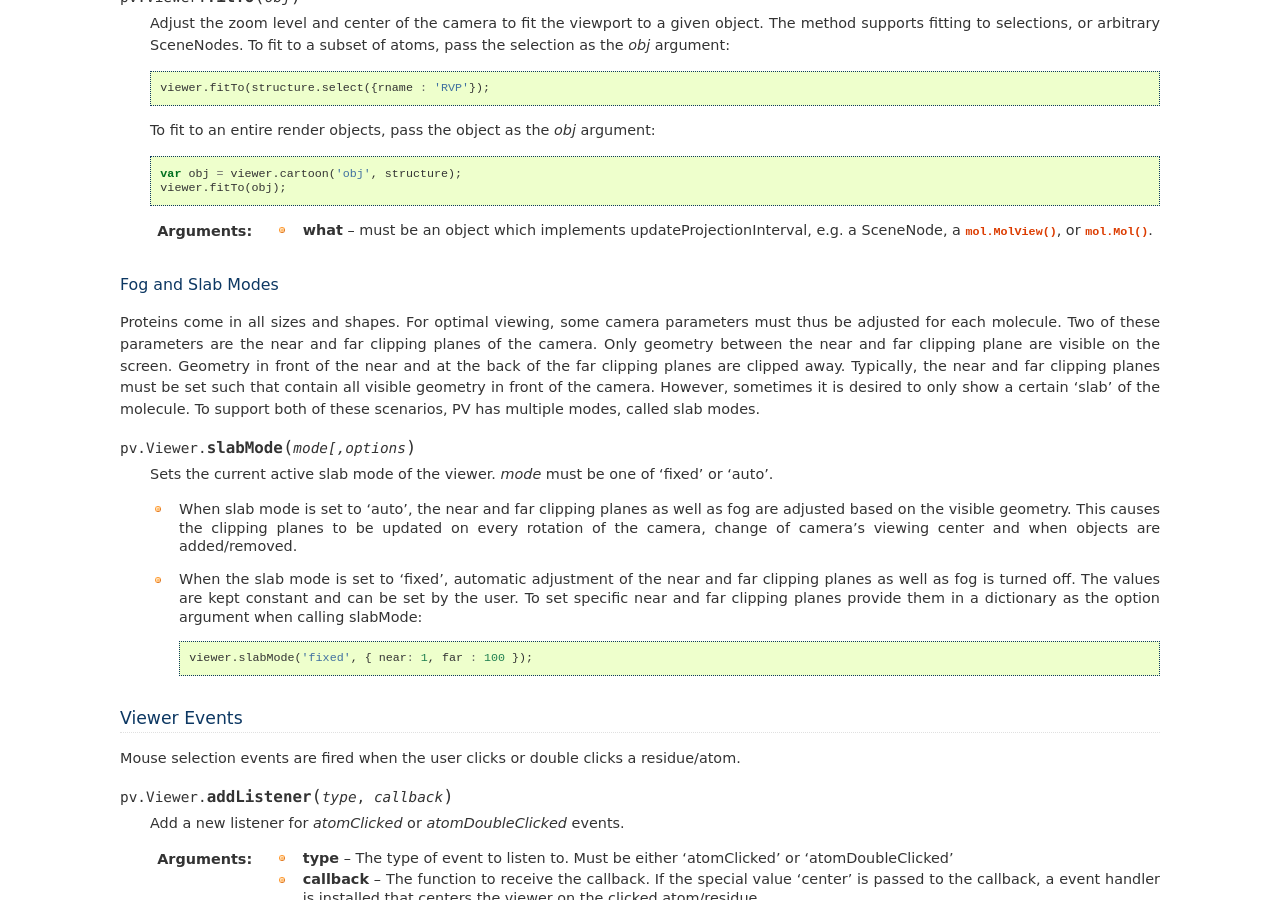
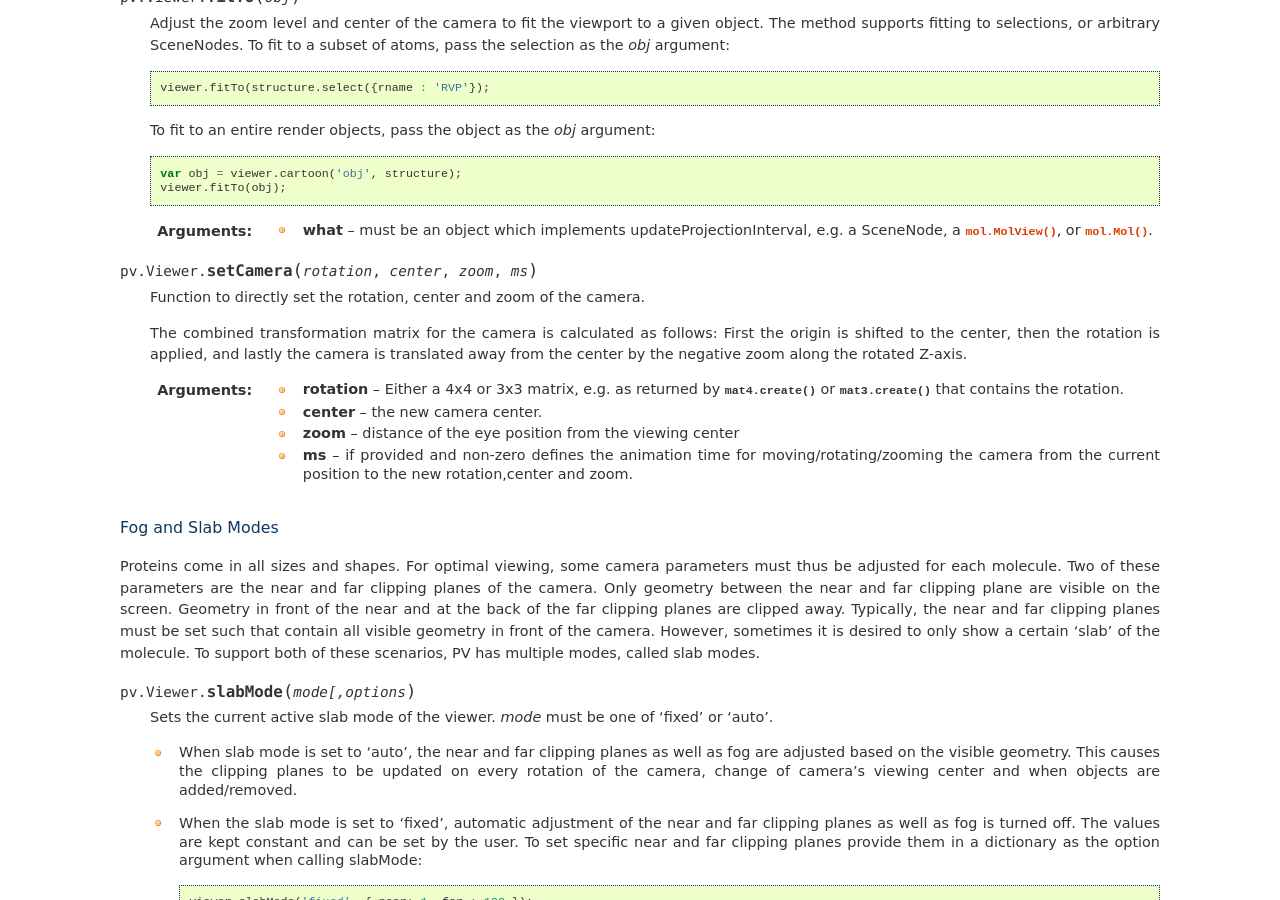
Before and after one commit to biasmv/pv, a Sphinx documentation site: the page built from doc/viewer.rst, in a window 1280 px wide and 900 px high, scrolled down 3275 px. Built offline with Sphinx 7.4.7, drawn with Linux system fonts in a browser that asks for light colours.

Commit message:
add documentation for Viewer.setCamera

```diff
--- a/doc/viewer.rst
+++ b/doc/viewer.rst
@@ -179,6 +179,18 @@ Camera Positioning/Orientation
 
   :param what: must be an object which implements updateProjectionInterval, e.g. a SceneNode, a :class:`mol.MolView`, or :class:`mol.Mol`.
 
+.. function:: pv.Viewer.setCamera(rotation, center, zoom, ms)
+
+  Function to directly set the rotation, center and zoom of the camera.
+
+
+  The combined transformation matrix for the camera is calculated as follows: First the origin is shifted to the center, then the rotation is applied, and lastly the camera is translated away from the center by the negative zoom along the rotated Z-axis.
+
+  :param rotation: Either a 4x4 or 3x3 matrix, e.g. as returned by :func:`mat4.create` or :func:`mat3.create` that contains the rotation.
+  :param center: the new camera center.
+  :param zoom: distance of the eye position from the viewing center
+  :param ms: if provided and non-zero defines the animation time for moving/rotating/zooming the camera from the current position to the new rotation,center and zoom.
+
 Fog and Slab Modes
 ^^^^^^^^^^^^^^^^^^^^^^^^^^^^^^^^^^^^^^^^^^^^^^^^^^^^^^^^^^^^^^^^^^^^^^^^^^^^^^^^^
 
```
